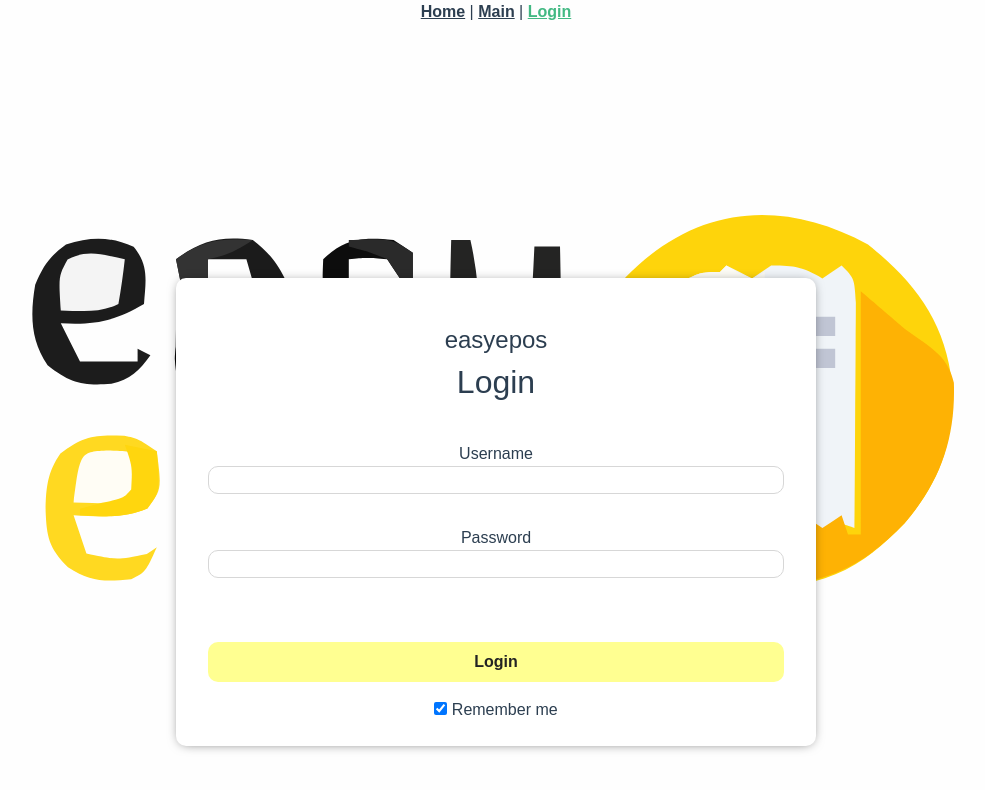
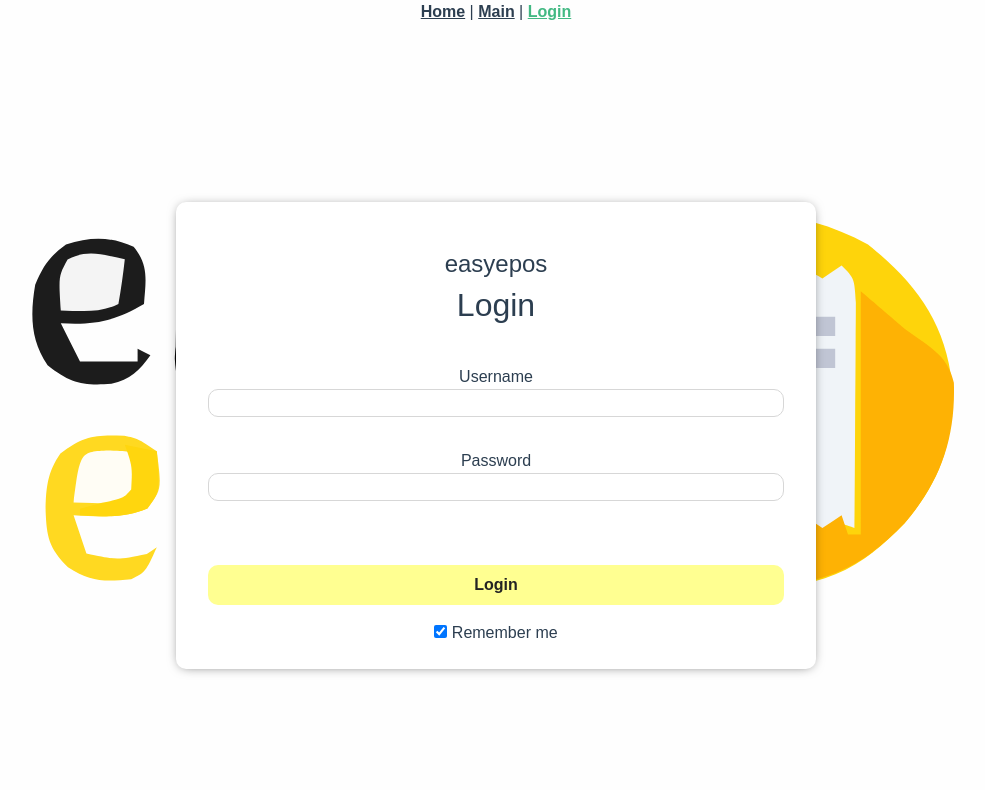
Before and after one commit to DominicBlankenfeldt/easy_epos, a Vue app: page /#/login in a window 1280 px wide. Shown: the top 790 px of the page, without its empty margins (144-1129 px from the left). Built offline with nearby package versions, Linux system fonts and the light colour scheme.

Commit message:
padding top änderung im login bereich damit die login card zentrierter positioniert ist

```diff
--- a/src/views/LoginView.vue
+++ b/src/views/LoginView.vue
@@ -51,7 +51,7 @@ export default defineComponent({
 
 <style lang="scss" scoped>
 .login {
-  padding-top: 18%;
+  padding-top: 12%;
 }
 .login-form {
   display: flex;
```
